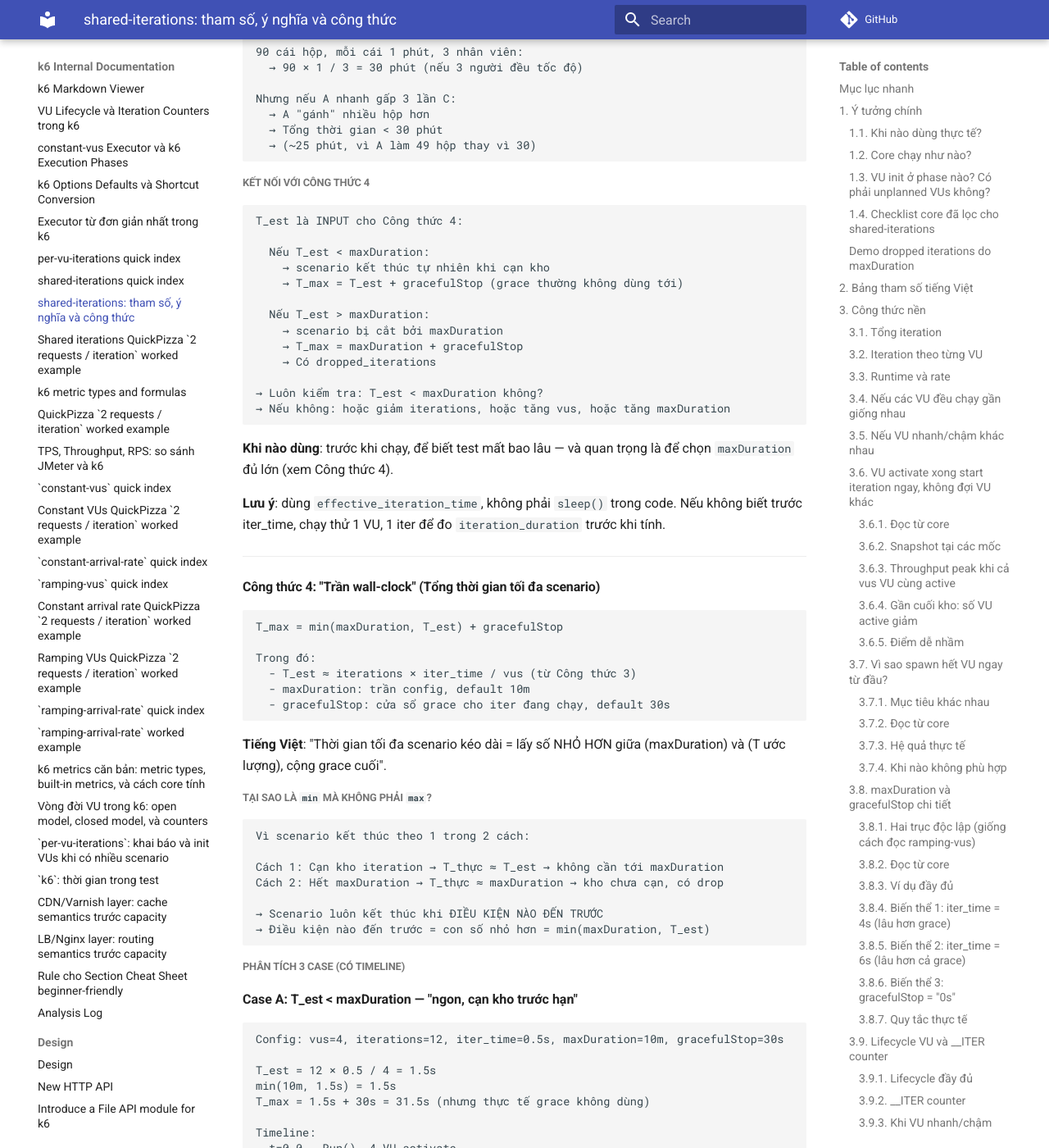
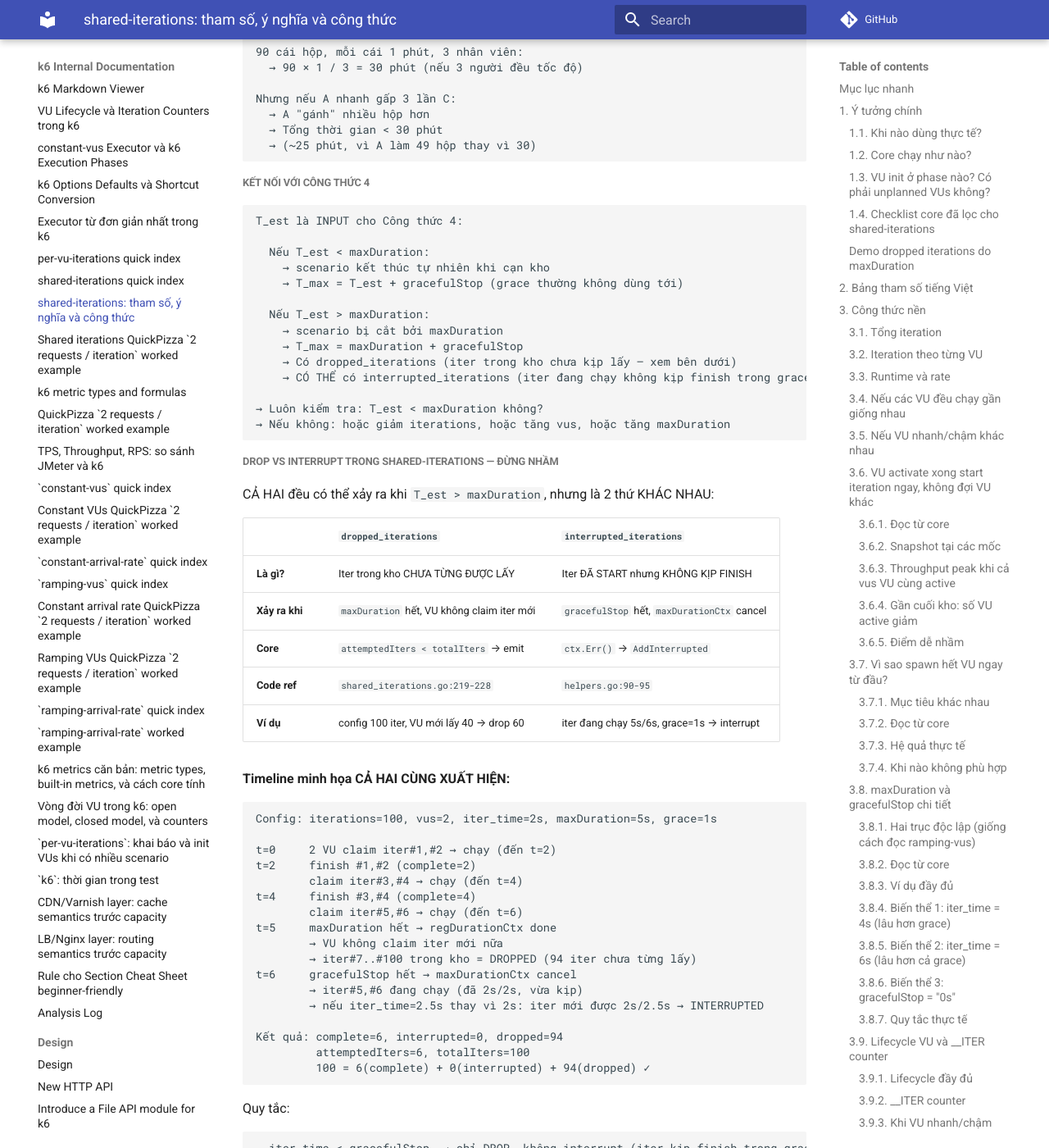
Before and after one commit to meomew-auto/markdown, an MkDocs documentation site: the page built from docs/20260515_02_shared-iterations-tham-so-cong-thuc.md, in a window 1280 px wide and 1400 px high, scrolled down 51853 px. Shown: the whole window at 82% size. Built offline with MkDocs 1.6.1 and Material for MkDocs 9.7.7, drawn with Linux system fonts in a browser that asks for light colours; comment, search, counter and statistics services are not loaded; some of the changed text lies outside the part shown.

Commit message:
Update docs

````diff
--- a/docs/20260515_02_shared-iterations-tham-so-cong-thuc.md
+++ b/docs/20260515_02_shared-iterations-tham-so-cong-thuc.md
@@ -2692,10 +2692,53 @@ T_est là INPUT cho Công thức 4:
   Nếu T_est > maxDuration:
     → scenario bị cắt bởi maxDuration
     → T_max = maxDuration + gracefulStop
-    → Có dropped_iterations
+    → Có dropped_iterations (iter trong kho chưa kịp lấy — xem bên dưới)
+    → CÓ THỂ có interrupted_iterations (iter đang chạy không kịp finish trong grace)
 
 → Luôn kiểm tra: T_est < maxDuration không?
 → Nếu không: hoặc giảm iterations, hoặc tăng vus, hoặc tăng maxDuration
+```
+
+##### Drop vs Interrupt trong shared-iterations — đừng nhầm
+
+CẢ HAI đều có thể xảy ra khi `T_est > maxDuration`, nhưng là 2 thứ KHÁC NHAU:
+
+| | `dropped_iterations` | `interrupted_iterations` |
+| --- | --- | --- |
+| **Là gì?** | Iter trong kho CHƯA TỪNG ĐƯỢC LẤY | Iter ĐÃ START nhưng KHÔNG KỊP FINISH |
+| **Xảy ra khi** | `maxDuration` hết, VU không claim iter mới | `gracefulStop` hết, `maxDurationCtx` cancel |
+| **Core** | `attemptedIters < totalIters` → emit | `ctx.Err()` → `AddInterrupted` |
+| **Code ref** | `shared_iterations.go:219-228` | `helpers.go:90-95` |
+| **Ví dụ** | config 100 iter, VU mới lấy 40 → drop 60 | iter đang chạy 5s/6s, grace=1s → interrupt |
+
+**Timeline minh họa CẢ HAI CÙNG XUẤT HIỆN:**
+
+```text
+Config: iterations=100, vus=2, iter_time=2s, maxDuration=5s, grace=1s
+
+t=0     2 VU claim iter#1,#2 → chạy (đến t=2)
+t=2     finish #1,#2 (complete=2)
+        claim iter#3,#4 → chạy (đến t=4)
+t=4     finish #3,#4 (complete=4)
+        claim iter#5,#6 → chạy (đến t=6)
+t=5     maxDuration hết → regDurationCtx done
+        → VU không claim iter mới nữa
+        → iter#7..#100 trong kho = DROPPED (94 iter chưa từng lấy)
+t=6     gracefulStop hết → maxDurationCtx cancel
+        → iter#5,#6 đang chạy (đã 2s/2s, vừa kịp)
+        → nếu iter_time=2.5s thay vì 2s: iter mới được 2s/2.5s → INTERRUPTED
+
+Kết quả: complete=6, interrupted=0, dropped=94
+         attemptedIters=6, totalIters=100
+         100 = 6(complete) + 0(interrupted) + 94(dropped) ✓
+```
+
+Quy tắc:
+
+```text
+- iter_time < gracefulStop  → chỉ DROP, không interrupt (iter kịp finish trong grace)
+- iter_time > gracefulStop  → DROP + INTERRUPT (iter không kịp finish)
+- Drop KHÔNG chỉ có ở arrival-rate — shared-iterations cũng có drop
 ```
 
 **Khi nào dùng**: trước khi chạy, để biết test mất bao lâu — và quan trọng
````
